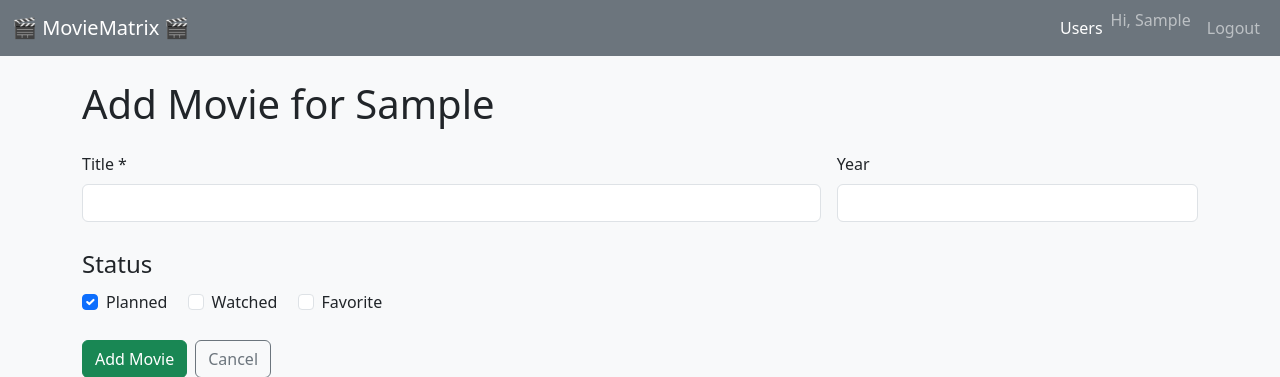
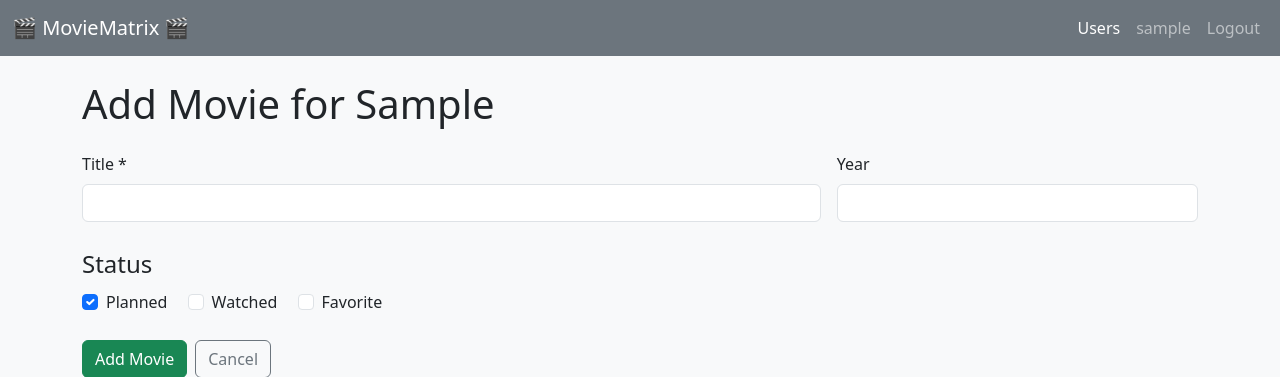
Before and after one commit to Nugamoto/MovieMatrix, a Flask app: page /users/1/add_movie in a window 1280 px wide. Shown: the top 377 px of the page. Run offline with Flask 3, Linux system fonts and the light colour scheme; a user stored in the database is signed in; tables that the repository leaves empty hold one stand-in row (values such as "Sample post"); some libraries are stand-ins or nearby versions.

Commit message:
style(navbar): align username with nav links and prep profile route

```diff
--- a/templates/base.html
+++ b/templates/base.html
@@ -21,11 +21,15 @@
             <ul class="navbar-nav ms-auto">
                 <li class="nav-item">
                     <a class="nav-link {% if request.path.startswith('/users') %}active{% endif %}"
-                       href="/users">Users</a>
+                       href="{{ url_for('list_users') }}">Users</a>
                 </li>
+
                 {% if current_user.is_authenticated %}
                 <li class="nav-item">
-                    <span class="navbar-text me-2">Hi, {{ current_user.first_name }}</span>
+                    <a class="nav-link"
+                       href="#"
+                       id="nav-profile-link">{{ current_user.username }}</a>
+                    {# später z. B. url_for('profile', user_id=current_user.id) #}
                 </li>
                 <li class="nav-item">
                     <a class="nav-link" href="{{ url_for('logout') }}">Logout</a>
```
